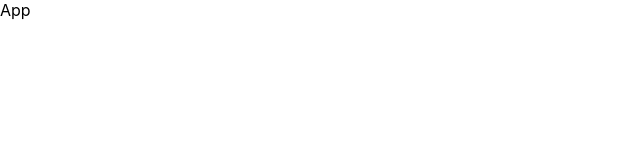
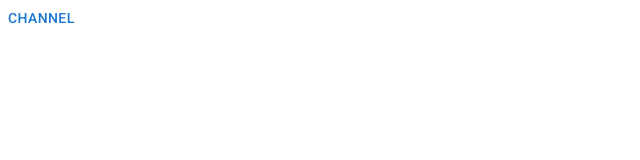
Before and after one commit to farmix2003/Sammi-Tube-React, a React (Create React App) app: page / in a window 1280 px wide. Shown: the top 160 px of the page, without its empty margins (0-640 px from the left). Built offline with nearby package versions, Linux system fonts and the light colour scheme.

Commit message:
React-router-dom

```diff
--- a/package.json
+++ b/package.json
@@ -3,11 +3,17 @@
   "version": "0.1.0",
   "private": true,
   "dependencies": {
+    "@emotion/react": "^11.10.6",
+    "@emotion/styled": "^11.10.6",
+    "@fontsource/roboto": "^4.5.8",
+    "@mui/icons-material": "^5.11.11",
+    "@mui/material": "^5.11.13",
     "@testing-library/jest-dom": "^5.16.5",
     "@testing-library/react": "^13.4.0",
     "@testing-library/user-event": "^13.5.0",
     "react": "^18.2.0",
     "react-dom": "^18.2.0",
+    "react-router-dom": "^6.9.0",
     "react-scripts": "5.0.1",
     "web-vitals": "^2.1.4"
   },
--- a/src/components/app/app.jsx
+++ b/src/components/app/app.jsx
@@ -1,5 +1,17 @@
+import { Box } from "@mui/material";
+import { Route, Routes } from "react-router-dom";
+import Main from "../../components/main/main";
+import Channel from "../../components/channel/channel";
+
 const App = () => {
-  return <div>App</div>;
+  return (
+    <Box>
+      <Routes>
+        <Route path="/" element={<Main />} />\
+        <Route path="/channel" element={<Channel />} />
+      </Routes>
+    </Box>
+  );
 };
 
 export default App;
--- /dev/null
+++ b/src/components/channel/channel.jsx
@@ -0,0 +1,12 @@
+import { Button } from "@mui/material";
+import { Link } from "react-router-dom";
+
+const Channel = () => {
+  return (
+    <Link to={"/"}>
+      <Button>Home</Button>
+    </Link>
+  );
+};
+
+export default Channel;
--- a/src/components/index.js
+++ b/src/components/index.js
@@ -1,2 +1,3 @@
-export {default as App} from './app/app'
-export {default as Main} from './main/main'
+export { default as App } from "./app/app";
+export { default as Main } from "./main/main";
+export { default as Channel } from "./channel/channel";
--- a/src/components/main/main.jsx
+++ b/src/components/main/main.jsx
@@ -1,5 +1,11 @@
+import { Link } from "react-router-dom";
+import { Button } from "@mui/material";
 const Main = () => {
-  return <div>Main</div>;
+  return (
+    <Link to={"/channel"}>
+      <Button>Channel</Button>
+    </Link>
+  );
 };
 
 export default Main;
--- a/src/index.js
+++ b/src/index.js
@@ -1,11 +1,18 @@
-import React from 'react';
-import ReactDOM from 'react-dom/client';
-import './index.css';
-import App from './components/app/app';
+import React from "react";
+import ReactDOM from "react-dom/client";
+import "./index.css";
+import App from "./components/app/app";
+import { BrowserRouter } from "react-router-dom";
+import "@fontsource/roboto/300.css";
+import "@fontsource/roboto/400.css";
+import "@fontsource/roboto/500.css";
+import "@fontsource/roboto/700.css";
 
-const root = ReactDOM.createRoot(document.getElementById('root'));
+const root = ReactDOM.createRoot(document.getElementById("root"));
 root.render(
   <React.StrictMode>
-    <App />
+    <BrowserRouter>
+      <App />
+    </BrowserRouter>
   </React.StrictMode>
 );
```
Also changed, not shown: 1 other file (tests, documents, lock files or other folders).
